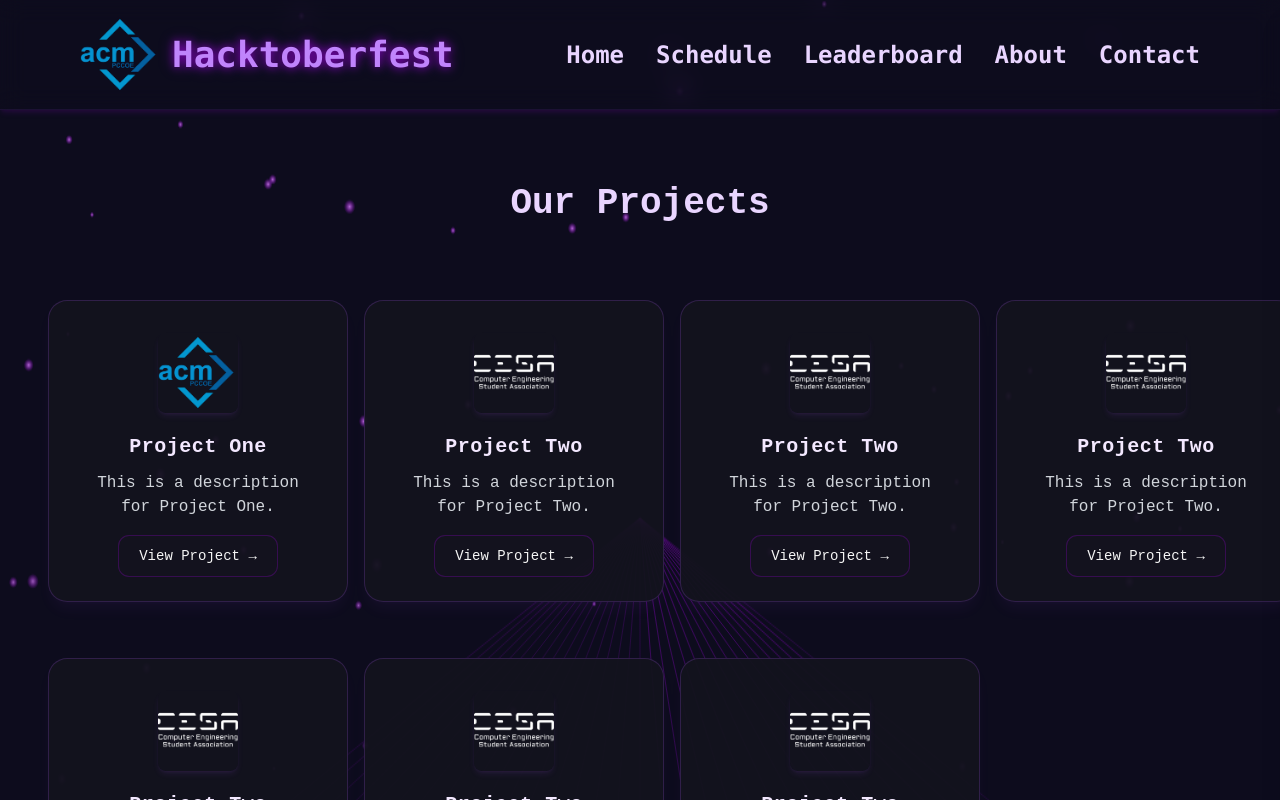
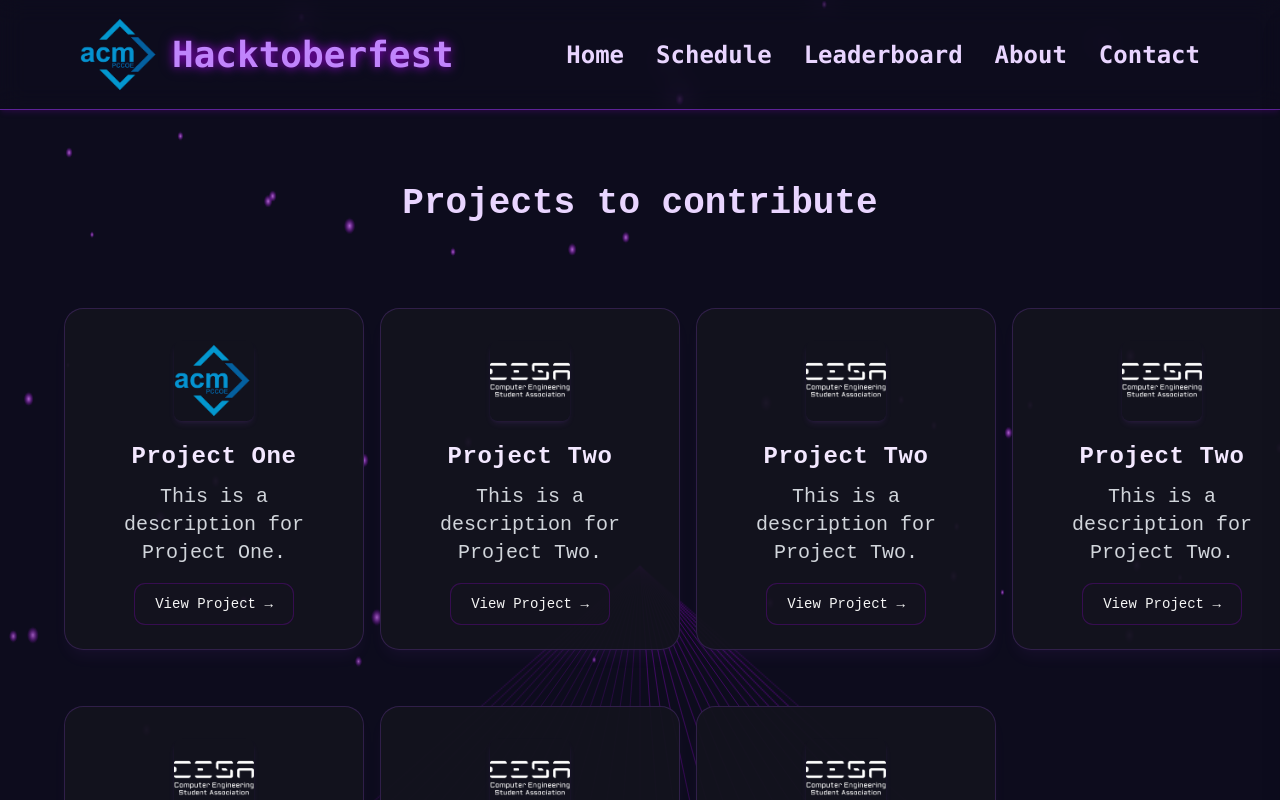
Before and after one commit to Krushnakant-08/Hacktober-frontend, a React (Create React App) app: page /projects in a window 1280 px wide. Shown: the top 800 px of the page. Built offline with nearby package versions, Linux system fonts and the light colour scheme.

Commit message:
added type writer and some changes

```diff
--- a/package.json
+++ b/package.json
@@ -12,6 +12,7 @@
     "react-icons": "^5.5.0",
     "react-router-dom": "^7.9.1",
     "react-scripts": "5.0.1",
+    "react-simple-typewriter": "^5.0.1",
     "web-vitals": "^2.1.4"
   },
   "scripts": {
--- a/src/components/ProjectCard.js
+++ b/src/components/ProjectCard.js
@@ -13,7 +13,7 @@ export default function ProjectCard({ title, description, image, link }) {
 
   return (
     <div
-      className="bg-[rgba(20,20,30,0.95)] rounded-[1.2rem] shadow-lg shadow-purple-500/5 hover:shadow-purple-500/20 border-[1.5px] border-purple-500/[0.2] hover:border-purple-400/30 p-8 pb-6 my-5 flex flex-col items-center min-w-[300px] max-w-[400px] relative overflow-hidden preserve-3d backface-hidden z-10 transition-all duration-400 isolate hover:after:opacity-100 after:content-[''] after:absolute after:inset-[-1px] after:rounded-inherit after:bg-gradient-to-tr after:from-purple-500/[0.05] after:to-60% after:to-transparent after:translate-z-1 after:pointer-events-none after:transition-opacity after:duration-300 after:opacity-0 hover:bg-[rgba(25,20,35,0.95)]"
+      className="bg-[rgba(20,20,30,0.95)] rounded-[1.2rem] shadow-lg shadow-purple-500/5 hover:shadow-purple-500/20 border-[1.5px] border-purple-500/[0.2] hover:border-purple-400/30 p-8 pb-6 my-5 flex flex-col items-center min-w-[300px] max-w-[500px] relative overflow-hidden preserve-3d backface-hidden z-10 transition-all duration-400 isolate hover:after:opacity-100 after:content-[''] after:absolute after:inset-[-1px] after:rounded-inherit after:bg-gradient-to-tr after:from-purple-500/[0.05] after:to-60% after:to-transparent after:translate-z-1 after:pointer-events-none after:transition-opacity after:duration-300 after:opacity-0 hover:bg-[rgba(25,20,35,0.95)]"
       style={{
         ...style,
         transformStyle: 'preserve-3d',
@@ -31,8 +31,8 @@ export default function ProjectCard({ title, description, image, link }) {
         />
       )}
       <div className="w-full text-center translate-z-30">
-        <h3 className="text-xl font-semibold mb-2.5 text-purple-100 tracking-wide transition-colors">{title}</h3>
-        <p className="text-base text-gray-300 mb-4 min-h-[48px]">{description}</p>
+        <h2 className="text-2xl font-semibold mb-2.5 text-purple-100 tracking-wide transition-colors">{title}</h2>
+        <p className=" text-gray-300 mb-4 min-h-[48px] text-xl">{description}</p>
         {link && (
           <div className="flex justify-center w-full">
             <GlareHover
--- a/src/components/navbar.js
+++ b/src/components/navbar.js
@@ -50,7 +50,7 @@ export default function Navbar() {
   return (
     <>
       <nav
-        className="fixed top-0 left-0 w-full h-auto md:h-[110px] z-50 backdrop-blur-md bg-white/4 border-b border-purple-500/10 flex items-center justify-between px-4 sm:px-6 sm:h-30 md:px-12 lg:px-20 py-6"
+        className="fixed top-0 left-0 w-full h-auto md:h-[110px] z-50 backdrop-blur-md bg-white/4 border-b border-purple-600/60 flex items-center justify-between px-4 sm:px-6 sm:h-30 md:px-12 lg:px-20 py-6"
         style={{
           boxShadow: "0 4px 6px -1px rgba(180, 0, 255, 0.1), 0 2px 4px -1px rgba(180, 0, 255, 0.06)"
         }}
--- a/src/pages/ProjectsPage.js
+++ b/src/pages/ProjectsPage.js
@@ -95,9 +95,9 @@ export default function ProjectsPage() {
       {/* Overlay Content */}
       <div className="relative z-10 flex flex-col items-center w-full pt-32 pb-8">
         <h2 className="projects-page-title mb-8 text-4xl font-bold text-purple-200">
-          Our Projects
+          Projects to contribute
         </h2>
-  <div className="projects-list w-full px-1 py-6" style={{paddingLeft: '3rem', paddingRight: '3rem', margin: '0 auto'}}>
+  <div className="projects-list w-full px-1 py-8" style={{paddingLeft: '4rem', paddingRight: '3rem', margin: '0 auto'}}>
           {projects.map((project, idx) => (
             <ProjectCard key={idx} {...project} />
           ))}
--- a/src/pages/herosection.js
+++ b/src/pages/herosection.js
@@ -1,5 +1,6 @@
 import React, { useEffect, useRef } from "react";
 import { useNavigate } from "react-router-dom";
+import { Typewriter } from "react-simple-typewriter";
 
 export default function HeroSection() {
   const canvasRef = useRef(null);
@@ -7,13 +8,11 @@ export default function HeroSection() {
 
   useEffect(() => {
     const canvas = canvasRef.current;
-    const ctx = canvas.getContext("2d", { alpha: false }); // Disable alpha for better performance
+    const ctx = canvas.getContext("2d", { alpha: false });
 
-    // First, set initial canvas dimensions
     canvas.width = window.innerWidth;
     canvas.height = window.innerHeight;
 
-    // Create particles - fewer particles on mobile for better performance
     const particleCount = window.innerWidth < 768 ? 30 : 60;
     let particles = Array.from({ length: particleCount }, () => ({
       x: Math.random() * canvas.width,
@@ -22,12 +21,9 @@ export default function HeroSection() {
       speedY: Math.random() * 0.5 + 0.2,
     }));
 
-    // Now define resizeCanvas after particles is defined
     const resizeCanvas = () => {
       canvas.width = window.innerWidth;
       canvas.height = window.innerHeight;
-
-      // Recalculate particles on resize for better distribution
       particles.forEach(p => {
         p.x = Math.random() * canvas.width;
         p.y = Math.random() * canvas.height;
@@ -40,22 +36,15 @@ export default function HeroSection() {
       animationFrameId = requestAnimationFrame(animate);
       ctx.clearRect(0, 0, canvas.width, canvas.height);
 
-      // Background
       ctx.fillStyle = "#0D0C1D";
       ctx.fillRect(0, 0, canvas.width, canvas.height);
 
-      // Perspective grid - improved vertical lines
       const centerX = Math.floor(canvas.width / 2);
       const centerY = Math.floor(canvas.height / 2);
-
-      // Adjust grid size based on screen width for responsiveness
-      const gridSize = canvas.width < 768 ? 60 : 40; // Wider spacing on mobile
-
-      // Reduce number of lines on smaller screens for better performance
+      const gridSize = canvas.width < 768 ? 60 : 40;
       const maxLines = canvas.width < 768 ? Math.floor(canvas.width / gridSize) : Infinity;
       let lineCount = 0;
 
-      // Draw each line individually for better precision
       for (let x = 0; x < canvas.width; x += gridSize) {
         if (lineCount >= maxLines) break;
         ctx.beginPath();
@@ -67,10 +56,8 @@ export default function HeroSection() {
         lineCount++;
       }
 
-      // Reset line count for right side
       lineCount = 0;
 
-      // Draw lines on the right side too
       for (let x = canvas.width; x > centerX; x -= gridSize) {
         if (lineCount >= maxLines) break;
         ctx.beginPath();
@@ -82,9 +69,7 @@ export default function HeroSection() {
         lineCount++;
       }
 
-      // Floating particles with improved rendering
       particles.forEach((p) => {
-        // Create a glow effect
         const gradient = ctx.createRadialGradient(p.x, p.y, 0, p.x, p.y, p.size * 2);
         gradient.addColorStop(0, "rgba(220, 130, 255, 0.8)");
         gradient.addColorStop(1, "rgba(180, 0, 255, 0)");
@@ -94,7 +79,6 @@ export default function HeroSection() {
         ctx.arc(p.x, p.y, p.size * 2, 0, Math.PI * 2);
         ctx.fill();
 
-        // Update position
         p.y += p.speedY;
         if (p.y > canvas.height) p.y = 0;
       });
@@ -102,10 +86,8 @@ export default function HeroSection() {
 
     animate();
 
-    // Handle window resize
     window.addEventListener('resize', resizeCanvas);
 
-    // Cleanup function
     return () => {
       window.removeEventListener('resize', resizeCanvas);
       cancelAnimationFrame(animationFrameId);
@@ -114,13 +96,10 @@ export default function HeroSection() {
 
   return (
     <section id="home" className="relative h-screen w-full overflow-hidden">
-      {/* Background Canvas */}
       <canvas ref={canvasRef} className="absolute inset-0 w-full h-full" />
 
-      {/* Gradient overlay for depth - MOVED HERE and given z-0 */}
       <div className="absolute inset-0 bg-gradient-to-t from-[#0D0C1D] via-transparent to-transparent pointer-events-none z-0" />
 
-      {/* Overlay Content - Perfectly Centered */}
       <div className="absolute inset-0 flex items-center justify-center z-10">
         <div className="text-center px-4 sm:px-6 max-w-6xl overflow-hidden">
          <h1
@@ -130,11 +109,22 @@ export default function HeroSection() {
       "0 0 8px rgba(180,0,255,0.6), 0 0 15px rgba(180,0,255,0.4)",
   }}
 >
-            Hacktoberfest 2025
+  <Typewriter
+    words={["Hacktoberfest 2025"]}
+    loop={false}
+    // cursor
+    // cursorStyle="|"
+    typeSpeed={100}
+    // deleteSpeed={1}
+    delaySpeed={100}
+  />
 </h1>
+
+
           <p className="text-lg sm:text-xl md:text-2xl lg:text-3xl text-purple-200 font-mono max-w-4xl mx-auto mb-6 sm:mb-8 md:mb-10 leading-relaxed text-shadow font-semibold">
             Presented by PCCoE ACM. Your journey into open source begins now.
           </p>
+
           <div className="flex flex-col sm:flex-row justify-center space-y-6 sm:space-y-0 sm:space-x-8">
             <div className="p-3 sm:p-4">
               <button
@@ -163,7 +153,6 @@ export default function HeroSection() {
         </div>
       </div>
 
-      {/* CESA Logo at Bottom */}
       <div className="absolute bottom-1 w-full flex justify-center z-20">
         <img
           src="/assests/CESA_WHITE.png"
```
Also changed, not shown: 1 other file (tests, documents, lock files or other folders). Lines whose indentation alone changed are shown as unchanged.
